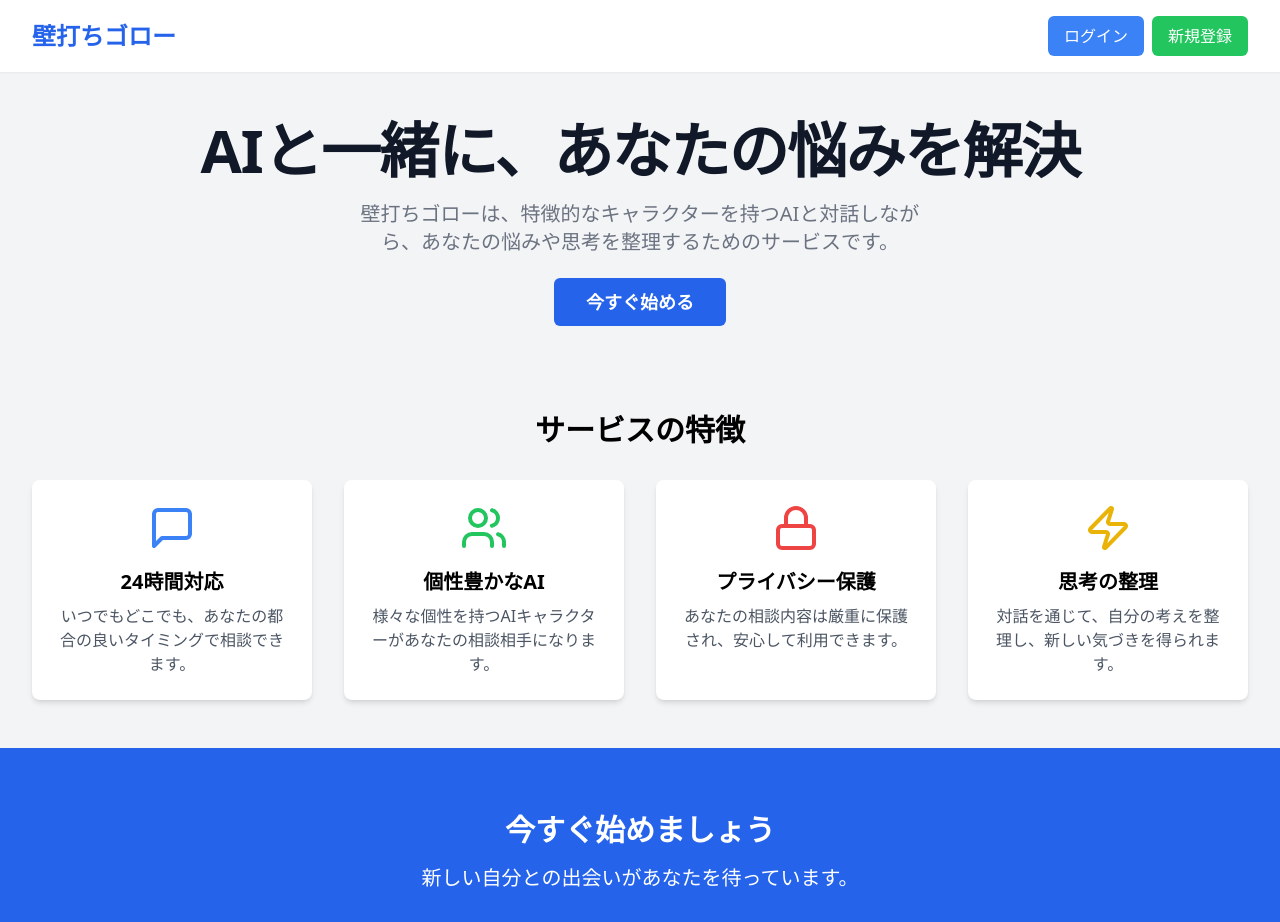
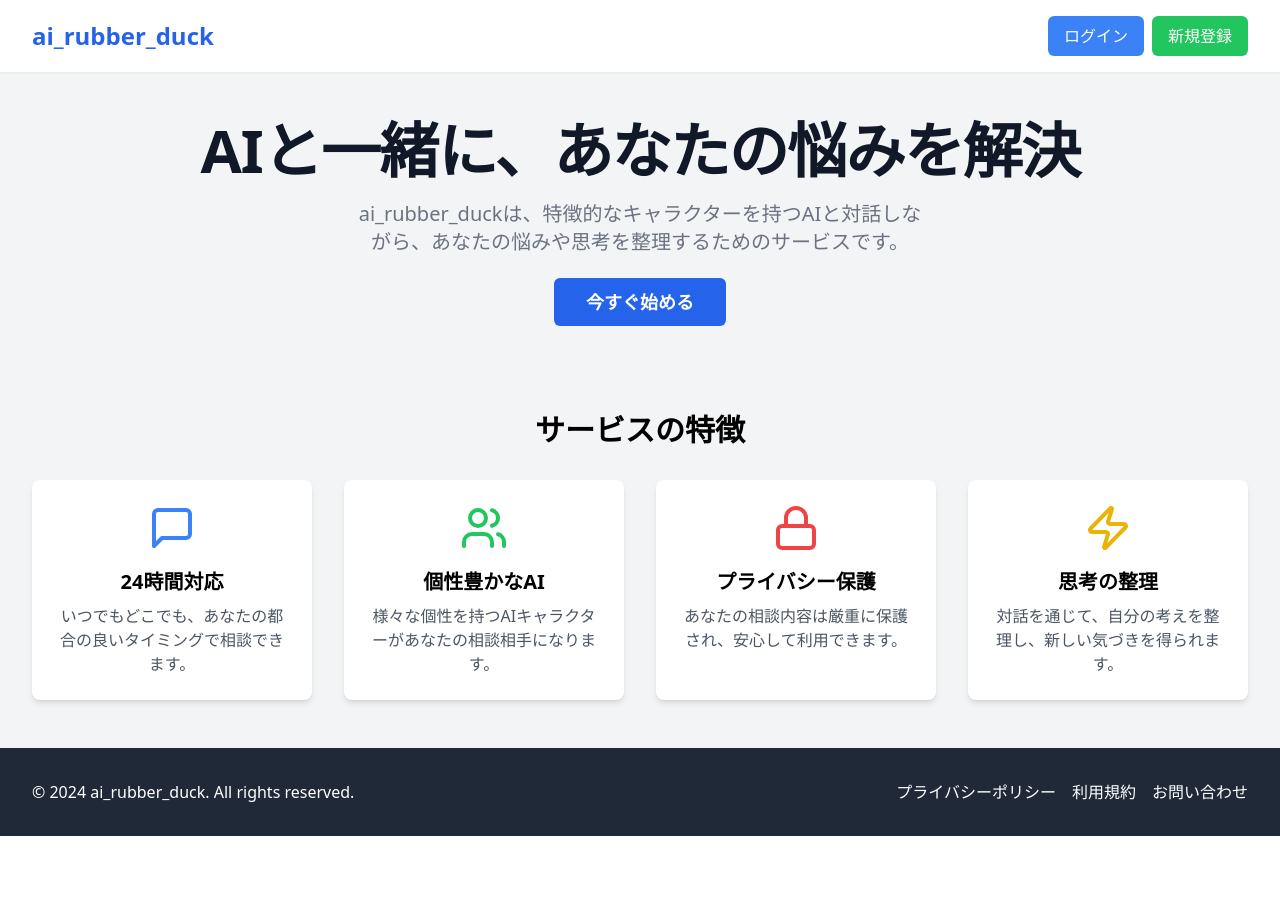
Before and after one commit to umemiya0715/ai_rubber_duck, a React (Vite) app: page / in a window 1280 px wide. Shown: the top 922 px of the page. After the commit the page ends 836 px from the top, so only its background shows below. Built offline with nearby package versions, Linux system fonts and the light colour scheme.

Commit message:
fixed_title_and_address

```diff
--- a/src/routes/PrivacyPolicy.tsx
+++ b/src/routes/PrivacyPolicy.tsx
@@ -6,7 +6,7 @@ export default function PrivacyPolicy() {
       {/* Header */}
       <header className="bg-white shadow-sm">
         <nav className="mx-auto flex max-w-7xl items-center justify-between p-4 sm:px-6 lg:px-8">
-          <h1 className="text-2xl font-bold text-blue-600">壁打ちゴロー</h1>
+          <h1 className="text-2xl font-bold text-blue-600">ai_rubber_duck</h1>
           <a href="/" className="text-blue-600 hover:text-blue-800">
             ホームに戻る
           </a>
@@ -23,7 +23,7 @@ export default function PrivacyPolicy() {
         <div className="mb-8 rounded-lg bg-white p-6 shadow-md">
           <p className="mb-4 text-gray-600">最終更新日: 2024年4月1日</p>
           <p className="mb-4">
-            壁打ちゴロー（以下、「当社」）は、ユーザーの個人情報の保護を重要視し、以下のプライバシーポリシーに基づいて個人情報を取り扱います。
+            ai_rubber_duck（以下、「当社」）は、ユーザーの個人情報の保護を重要視し、以下のプライバシーポリシーに基づいて個人情報を取り扱います。
           </p>
         </div>
 
@@ -97,7 +97,7 @@ export default function PrivacyPolicy() {
             プライバシーポリシーに関するお問い合わせは、以下の連絡先までご連絡ください。
           </p>
           <a href="mailto:privacy@kabeuchi-goro.com" className="text-blue-600 hover:underline">
-            privacy@kabeuchi-goro.com
+            privacy@ai.com
           </a>
         </div>
       </main>
@@ -105,7 +105,7 @@ export default function PrivacyPolicy() {
       {/* Footer */}
       <footer className="bg-gray-800 py-8 text-white">
         <div className="mx-auto flex max-w-7xl justify-between px-4 sm:px-6 lg:px-8">
-          <p>© 2024 壁打ちゴロー. All rights reserved.</p>
+          <p>© 2024 ai_rubber_duck. All rights reserved.</p>
           <div>
             <a href="#" className="mr-4">
               プライバシーポリシー
--- a/src/routes/TermOfService.tsx
+++ b/src/routes/TermOfService.tsx
@@ -6,7 +6,7 @@ export default function TermsOfService() {
       {/* Header */}
       <header className="bg-white shadow-sm">
         <nav className="mx-auto flex max-w-7xl items-center justify-between p-4 sm:px-6 lg:px-8">
-          <h1 className="text-2xl font-bold text-blue-600">壁打ちゴロー</h1>
+          <h1 className="text-2xl font-bold text-blue-600">ai_rubber_duck</h1>
           <a href="/" className="text-blue-600 hover:text-blue-800">
             ホームに戻る
           </a>
@@ -20,7 +20,7 @@ export default function TermsOfService() {
         <div className="mb-8 rounded-lg bg-white p-6 shadow-md">
           <p className="mb-4 text-gray-600">最終更新日: 2024年4月1日</p>
           <p className="mb-4">
-            以下の利用規約（以下、「本規約」）は、壁打ちゴロー（以下、「当社」）が提供するAIチャットサービス（以下、「本サービス」）の利用条件を定めるものです。本サービスをご利用いただく前に、本規約をよくお読みください。
+            以下の利用規約（以下、「本規約」）は、ai_rubber_duck（以下、「当社」）が提供するAIチャットサービス（以下、「本サービス」）の利用条件を定めるものです。本サービスをご利用いただく前に、本規約をよくお読みください。
           </p>
         </div>
 
@@ -77,7 +77,7 @@ export default function TermsOfService() {
             本規約に関してご不明な点がある場合は、以下の連絡先までお問い合わせください。
           </p>
           <a href="mailto:support@kabeuchi-goro.com" className="text-blue-600 hover:underline">
-            support@kabeuchi-goro.com
+            support@ai.com
           </a>
         </div>
       </main>
@@ -85,7 +85,7 @@ export default function TermsOfService() {
       {/* Footer */}
       <footer className="bg-gray-800 py-8 text-white">
         <div className="mx-auto flex max-w-7xl justify-between px-4 sm:px-6 lg:px-8">
-          <p>© 2024 壁打ちゴロー. All rights reserved.</p>
+          <p>© 2024 ai_rubber_duck. All rights reserved.</p>
           <div>
             <a href="#" className="mr-4">
               プライバシーポリシー
--- a/src/routes/Top.tsx
+++ b/src/routes/Top.tsx
@@ -12,7 +12,7 @@ export default function TopPage() {
       {/* Header */}
       <header className="bg-white shadow-sm">
         <nav className="mx-auto flex max-w-7xl items-center justify-between p-4 sm:px-6 lg:px-8">
-          <h1 className="text-2xl font-bold text-blue-600">壁打ちゴロー</h1>
+          <h1 className="text-2xl font-bold text-blue-600">ai_rubber_duck</h1>
           <div>
             <button type="button" className="mr-2 rounded-md bg-blue-500 px-4 py-2 text-white">
               ログイン
@@ -31,7 +31,7 @@ export default function TopPage() {
             AIと一緒に、あなたの悩みを解決
           </h2>
           <p className="mx-auto mt-5 max-w-xl text-xl text-gray-500">
-            壁打ちゴローは、特徴的なキャラクターを持つAIと対話しながら、あなたの悩みや思考を整理するためのサービスです。
+            ai_rubber_duckは、特徴的なキャラクターを持つAIと対話しながら、あなたの悩みや思考を整理するためのサービスです。
           </p>
           <div className="mt-8">
             <a href={"/chat"} className="rounded-md bg-blue-600 px-8 py-3 text-lg font-semibold text-white">
@@ -68,21 +68,10 @@ export default function TopPage() {
         </div>
       </section>
 
-      {/* CTA Section */}
-      <section className="bg-blue-600 py-16 text-white">
-        <div className="mx-auto max-w-7xl px-4 text-center sm:px-6 lg:px-8">
-          <h3 className="mb-4 text-3xl font-bold">今すぐ始めましょう</h3>
-          <p className="mb-8 text-xl">新しい自分との出会いがあなたを待っています。</p>
-          <button type="button" className="rounded-md bg-white px-8 py-3 text-lg font-semibold text-blue-600">
-            無料で試す
-          </button>
-        </div>
-      </section>
-
       {/* Footer */}
       <footer className="bg-gray-800 py-8 text-white">
         <div className="mx-auto flex max-w-7xl justify-between px-4 sm:px-6 lg:px-8">
-          <p>© 2024 壁打ちゴロー. All rights reserved.</p>
+          <p>© 2024 ai_rubber_duck. All rights reserved.</p>
           <div>
             <a href="/privacy" className="mr-4">
               プライバシーポリシー
```
